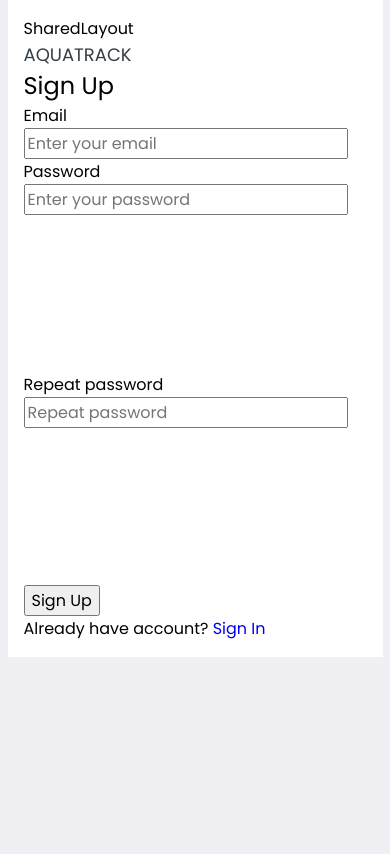
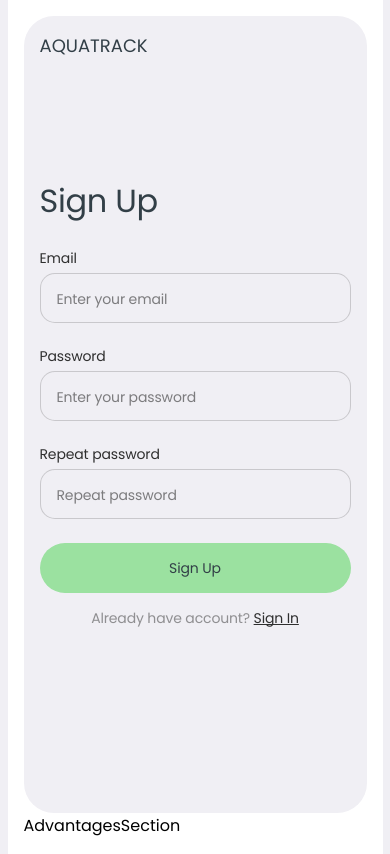
Before and after one commit to Makyym/aqua-track-frontend, a React (Vite) app: page /signup in a window 390 px wide. Built offline with nearby package versions, Linux system fonts and the light colour scheme.

Commit message:
signup  mobile and table

```diff
--- a/src/SharedLayout.jsx
+++ b/src/SharedLayout.jsx
@@ -1,12 +1,11 @@
-import { Suspense } from "react";
+import { Suspense } from 'react';
 
-const SharedLayout = ({children}) => {
-    return (
-        <div className="container">
-            SharedLayout
-            <Suspense fallback={null}>{children}</Suspense>
-        </div>
-    )
-}
+const SharedLayout = ({ children }) => {
+  return (
+    <div className="container">
+      <Suspense fallback={null}>{children}</Suspense>
+    </div>
+  );
+};
 
 export default SharedLayout;
--- a/src/components/Logo/Logo.module.css
+++ b/src/components/Logo/Logo.module.css
@@ -1,6 +1,7 @@
 /* Mobile styles */
 .logo {
+  font-family: var(--font-family);
   font-weight: 700;
   font-size: 18px;
-  color: #323f47;
+  color: var(--main);
 }
--- a/src/components/SignUpForm/SignUpForm.jsx
+++ b/src/components/SignUpForm/SignUpForm.jsx
@@ -1,7 +1,11 @@
-import { Formik, Form, Field } from "formik";
-import * as Yup from "yup";
-import { ErrorMessage } from "formik";
-import { Link } from "react-router-dom";
+import { Formik, Form, Field } from 'formik';
+import * as Yup from 'yup';
+import { ErrorMessage } from 'formik';
+import { Link } from 'react-router-dom';
+import s from './SignUpForm.module.css';
+import Logo from '../Logo/Logo.jsx';
+import { useDispatch } from 'react-redux';
+import { signUp } from '../../redux/auth/operations.js';
 
 const SignUpForm = () => {
   const validationSchema = Yup.object({
@@ -11,56 +15,108 @@ const SignUpForm = () => {
     password: Yup.string()
       .min(6, 'Password must be at least 6 characters')
       .required('Password is required'),
+    repeatPassword: Yup.string()
+      .oneOf([Yup.ref('password'), null], 'Passwords must match')
+      .required('Repeat password is required'),
   });
   const initialValues = {
     email: '',
     password: '',
     repeatPassword: '',
   };
+  const dispatch = useDispatch();
+  const handleSubmit = async (values, { setSubmitting, resetForm }) => {
+    try {
+      const resultAction = await dispatch(signUp(values));
+
+      if (signUp.fulfilled.match(resultAction)) {
+        toast.success('You were successfully signed up!');
+        resetForm();
+      } else {
+        toast.error('Something went wrong. Please try again.');
+      }
+    } catch (error) {
+      toast.error('Unexpected error. Please try again.');
+    } finally {
+      setSubmitting(false);
+    }
+  };
   return (
-    <div>
-      <h2>Sign Up</h2>
-      <Formik initialValues={initialValues}>
-        <Form>
-          <label>Email</label>
-          <div>
-            <Field name="email" type="email" placeholder="Enter your email" />
-            <ErrorMessage name="email" component="span" />
+    <div className={s.wrapper}>
+      <Logo />
+      <div className={s.container_form}>
+        <h2 className={s.title}>Sign Up</h2>
+        <Formik
+          initialValues={initialValues}
+          validationSchema={validationSchema}
+          onSubmit={handleSubmit}
+        >
+          <Form className={s.form}>
+            <label className={s.label}>Email</label>
+            <div className={s.container_input}>
+              <Field
+                name="email"
+                type="email"
+                placeholder="Enter your email"
+                className={s.input}
+                required
+              />
+              <ErrorMessage
+                name="email"
+                component="span"
+                className={s.errors}
+              />
             </div>
-          <label>Password</label>
-          <div>
+            <label className={s.label}>Password</label>
+            <div className={s.container_input}>
               <Field
                 name="password"
                 type="password"
                 placeholder="Enter your password"
+                className={s.input}
+                required
               />
-            <ErrorMessage name="password" component="span" />
-            <svg>
+              <ErrorMessage
+                name="password"
+                component="span"
+                className={s.errors}
+              />
+              <svg className={s.icon}>
                 <use></use>
               </svg>
             </div>
-          <label>Repeat password</label>
-          <div>
+            <label className={s.label}>Repeat password</label>
+            <div className={s.container_input}>
               <Field
                 name="repeatPassword"
                 type="password"
                 placeholder="Repeat password"
+                className={s.input}
+                required
               />
-            <ErrorMessage name="repeatPassword" component="span" />
-            <svg>
+              <ErrorMessage
+                name="repeatPassword"
+                component="span"
+                className={s.errors}
+              />
+              <svg className={s.icon}>
                 <use></use>
               </svg>
             </div>
-          <button>Sign Up</button>
+            <button type="submit" className={s.button}>
+              Sign Up
+            </button>
           </Form>
         </Formik>
-      <p>
-        Already have account? <Link to="/signin">Sign In</Link>
+        <p className={s.description}>
+          Already have account?&nbsp;
+          <Link to="/signin" className={s.link}>
+            Sign In
+          </Link>
         </p>
+      </div>
     </div>
   );
 };
 
 export default SignUpForm;
-
-// підключити схему валідації до форміка
--- /dev/null
+++ b/src/components/SignUpForm/SignUpForm.module.css
@@ -0,0 +1,155 @@
+/* Mobile styles */
+
+.wrapper {
+  border-radius: 30px;
+  background: #f0eff4;
+  padding: 16px;
+}
+.container_form {
+  padding: 126px 0 170px;
+  display: flex;
+  flex-direction: column;
+  justify-content: center;
+}
+.title {
+  font-weight: 700;
+  font-size: 32px;
+  line-height: 100%;
+  letter-spacing: -0.01em;
+  color: var(--main);
+  margin-bottom: 32px;
+}
+.form {
+  display: flex;
+  flex-direction: column;
+  justify-content: center;
+  margin-bottom: 16px;
+}
+.label {
+  font-family: 'Poppins', sans-serif;
+  font-weight: 700;
+  font-size: 14px;
+  line-height: 129%;
+  letter-spacing: -0.01em;
+  color: #2f2f2f;
+  margin-bottom: 8px;
+}
+.container_input {
+  display: flex;
+  flex-direction: column;
+  justify-content: center;
+  margin-bottom: 16px;
+  position: relative;
+  width: 436px;
+  height: 56px;
+}
+.input {
+  border: 1px solid rgba(47, 47, 47, 0.2);
+  border-radius: 15px;
+  padding: 16px;
+  width: 311px;
+  height: 50px;
+  outline: none;
+  margin-bottom: 10px;
+
+  background-color: #f0eff4;
+}
+.input::placeholder {
+  font-weight: 400;
+  font-size: 14px;
+  line-height: 129%;
+  letter-spacing: -0.01em;
+  color: rgba(47, 47, 47, 0.6);
+}
+.input:focus {
+  border: 1px solid #2f2f2f66;
+  font-weight: 400;
+  font-size: 16px;
+  line-height: 150%;
+  letter-spacing: -0.01em;
+  color: #2f2f2f;
+}
+.errors {
+  color: red;
+}
+
+.icon {
+  fill: none;
+  position: absolute;
+  top: 16px;
+  right: 16px;
+  width: 20px;
+  height: 20px;
+}
+.button {
+  border-radius: 30px;
+  height: 50px;
+  background: #9be1a0;
+  border: none;
+  font-weight: 700;
+  font-size: 14px;
+  line-height: 129%;
+  letter-spacing: -0.01em;
+  text-align: center;
+  color: #323f47;
+  cursor: pointer;
+  width: 100%;
+}
+.button:hover,
+.button:focus {
+  background: #87d28d;
+}
+.description {
+  font-family: var(--font-family);
+  font-weight: 400;
+  font-size: 14px;
+  line-height: 129%;
+  letter-spacing: -0.01em;
+  color: rgba(47, 47, 47, 0.5);
+  margin: 0 auto;
+}
+.link {
+  font-weight: 700;
+  text-decoration: underline;
+  text-decoration-skip-ink: none;
+  color: var(--main-text);
+}
+
+/* Tablet styles */
+@media screen and (min-width: 768px) {
+  .wrapper {
+    padding: 32px;
+  }
+  .container_form {
+    padding: 195px 102px;
+  }
+  .title {
+    font-size: 36px;
+    line-height: 106%;
+  }
+  .label {
+    font-size: 16px;
+    line-height: 150%;
+  }
+  .input {
+    width: 100%;
+    height: 56px;
+  }
+  .input::placeholder {
+    font-size: 16px;
+    line-height: 150%;
+  }
+  .button {
+    font-size: 16px;
+    line-height: 150%;
+    width: 436px;
+    height: 60px;
+  }
+  .description {
+    font-size: 16px;
+    line-height: 150%;
+  }
+}
+/* DesKtop styles */
+@media screen and (min-width: 1440px) {
+}
--- a/src/pages/SignUpPage/SignUpPage.jsx
+++ b/src/pages/SignUpPage/SignUpPage.jsx
@@ -1,11 +1,14 @@
 import Logo from '../../components/Logo/Logo.jsx';
 import SignUpForm from '../../components/SignUpForm/SignUpForm.jsx';
-
+import AdvantagesSection from '../../components/AdvantagesSection/AdvantagesSection.jsx';
+import s from './SingUpPage.module.css';
 const SignUpPage = () => {
   return (
-    <div>
-      <Logo />
+    <div className={s.signUpPage_Container}>
       <SignUpForm />
+      <div>
+        <AdvantagesSection />
+      </div>
     </div>
   );
 };
```
Also changed, not shown: src/index.css (+5 -5 lines), src/redux/auth/operations.js (+12 -6 lines), src/pages/SignUpPage/SingUpPage.module.css (added). Lines whose indentation alone changed are shown as unchanged.
